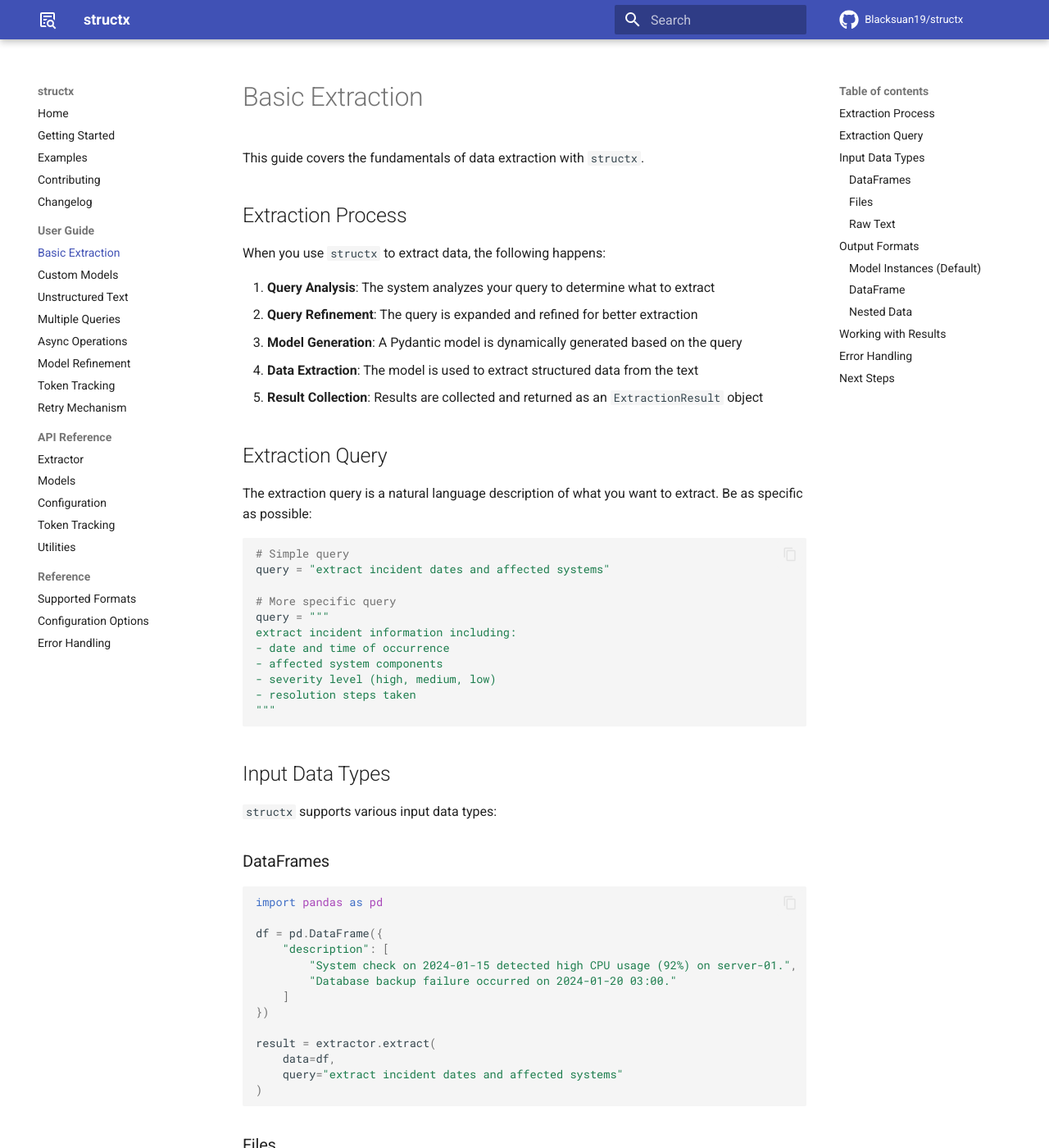
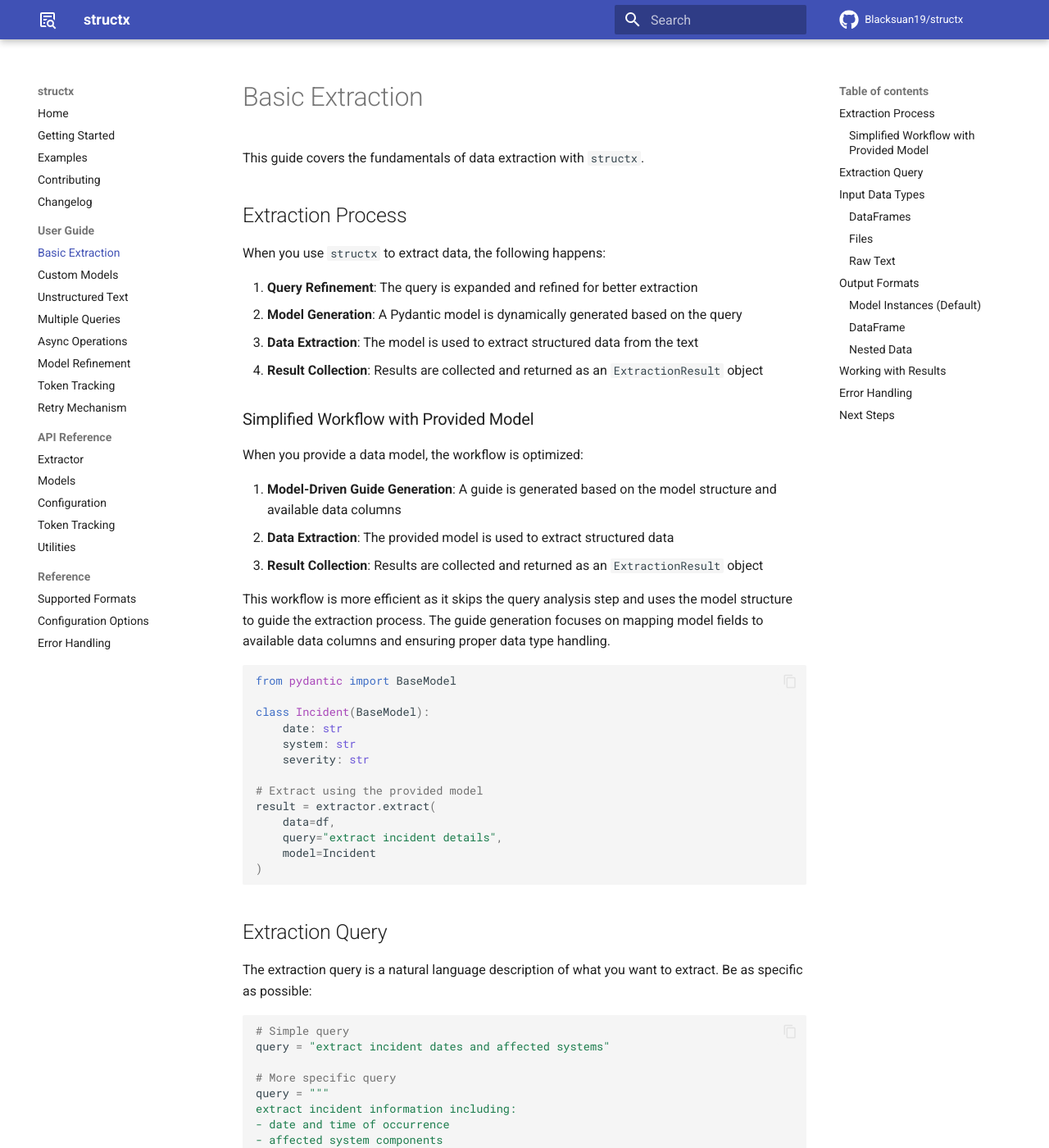
Before and after one commit to Blacksuan19/structx, an MkDocs documentation site: the page built from docs/guides/basic-extraction.md, in a window 1280 px wide and 1400 px high. Shown: the whole window at 82% size. Built offline with MkDocs 1.6.1 and Material for MkDocs 9.7.7, drawn with Linux system fonts in a browser that asks for light colours; comment, search, counter and statistics services are not loaded.

Commit message:
docs(guides): update to reflect latest changes
Signed-off-by: blacksuan19 <abubakaryagob@gmail.com>

````diff
--- a/docs/guides/basic-extraction.md
+++ b/docs/guides/basic-extraction.md
@@ -6,15 +6,40 @@
 
 When you use `structx` to extract data, the following happens:
 
-1. **Query Analysis**: The system analyzes your query to determine what to
-   extract
-2. **Query Refinement**: The query is expanded and refined for better extraction
-3. **Model Generation**: A Pydantic model is dynamically generated based on the
+1. **Query Refinement**: The query is expanded and refined for better extraction
+2. **Model Generation**: A Pydantic model is dynamically generated based on the
    query
-4. **Data Extraction**: The model is used to extract structured data from the
+3. **Data Extraction**: The model is used to extract structured data from the
    text
-5. **Result Collection**: Results are collected and returned as an
+4. **Result Collection**: Results are collected and returned as an
    `ExtractionResult` object
+
+### Simplified Workflow with Provided Model
+
+When you provide a data model, the workflow is optimized:
+
+1. **Model-Driven Guide Generation**: A guide is generated based on the model structure and available data columns
+2. **Data Extraction**: The provided model is used to extract structured data
+3. **Result Collection**: Results are collected and returned as an
+   `ExtractionResult` object
+
+This workflow is more efficient as it skips the query analysis step and uses the model structure to guide the extraction process. The guide generation focuses on mapping model fields to available data columns and ensuring proper data type handling.
+
+```python
+from pydantic import BaseModel
+
+class Incident(BaseModel):
+    date: str
+    system: str
+    severity: str
+
+# Extract using the provided model
+result = extractor.extract(
+    data=df,
+    query="extract incident details",
+    model=Incident
+)
+```
 
 ## Extraction Query
 
````
Also changed, not shown: docs/getting-started.md (+0 -4 lines), docs/guides/token-tracking.md (+4 -3 lines), docs/reference/configuration-options.md (+2 -19 lines).
